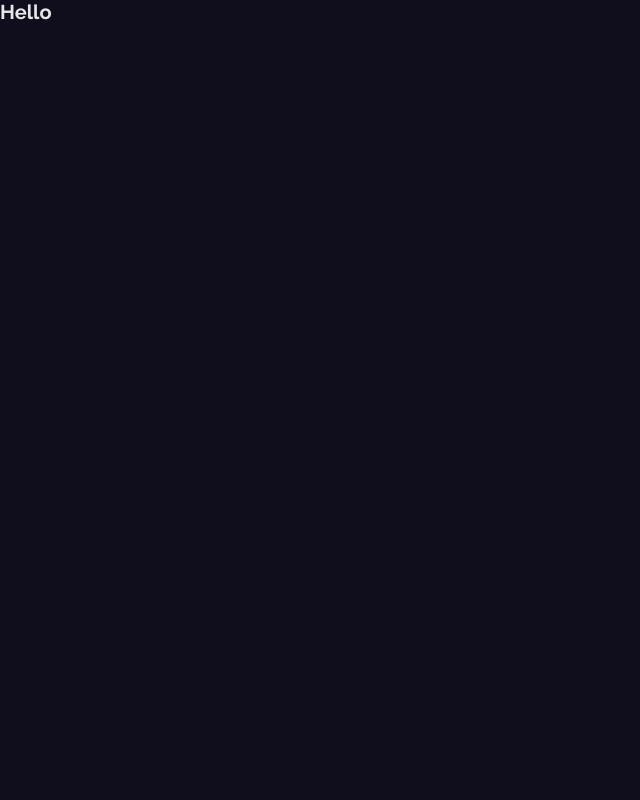
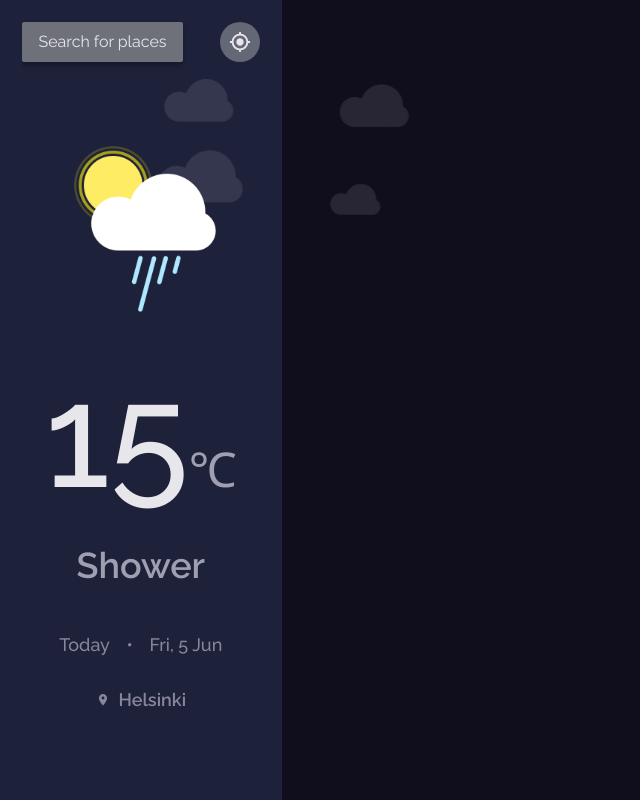
Before and after one commit to gabrielnafuzi/weather-app, a React (Create React App) app: page / in a window 1280 px wide. Shown: the whole page, without its empty margins (0-640 px from the left). Built offline with nearby package versions, Linux system fonts and the light colour scheme; the HTML template or start-up script is replaced by a standard one.

Commit message:
finished today weather section

```diff
--- a/package.json
+++ b/package.json
@@ -3,6 +3,8 @@
   "version": "0.1.0",
   "private": true,
   "dependencies": {
+    "@material-ui/core": "^4.11.0",
+    "@material-ui/icons": "^4.9.1",
     "@testing-library/jest-dom": "^4.2.4",
     "@testing-library/react": "^9.3.2",
     "@testing-library/user-event": "^7.1.2",
--- a/src/App.js
+++ b/src/App.js
@@ -1,11 +1,11 @@
 import React from 'react';
+import Home from './pages/Home';
 import GlobalStyles from './styles/GlobalStyles';
 
 const App = () => {
   return (
     <>
-      <h1>Hello</h1>
-
+      <Home />
       <GlobalStyles />
     </>
   );
--- /dev/null
+++ b/src/components/TodaySection/index.js
@@ -0,0 +1,61 @@
+import React from 'react';
+
+import Shower from '../../assets/icons/Shower.png';
+
+import {
+  Container,
+  HeaderBlock,
+  SearchButton,
+  GpsButton,
+  GpsIcon,
+  MainBlock,
+  WeatherIconBlock,
+  WeatherDescription,
+  LocationBlock,
+  LocationIcon,
+  CloudsBackground,
+} from './styles';
+
+const TodaySection = () => {
+  return (
+    <Container>
+      <div className="wrapper">
+        <CloudsBackground />
+        <HeaderBlock>
+          <SearchButton>Search for places</SearchButton>
+
+          <GpsButton>
+            <GpsIcon />
+          </GpsButton>
+        </HeaderBlock>
+
+        <MainBlock>
+          <WeatherIconBlock>
+            <img src={Shower} alt="Shower" />
+          </WeatherIconBlock>
+
+          <WeatherDescription>
+            <h1>
+              15
+              <span>℃</span>
+            </h1>
+            <h2>Shower</h2>
+
+            <p>
+              <span>Today</span>
+              <span>•</span>
+              <span>Fri, 5 Jun</span>
+            </p>
+
+            <LocationBlock>
+              <LocationIcon />
+              <span>Helsinki</span>
+            </LocationBlock>
+          </WeatherDescription>
+        </MainBlock>
+      </div>
+    </Container>
+  );
+};
+
+export default TodaySection;
--- /dev/null
+++ b/src/components/TodaySection/styles.js
@@ -0,0 +1,188 @@
+import styled from 'styled-components';
+import { LocationOn, GpsFixed } from '@material-ui/icons';
+import CloudBackground from '../../assets/icons/Cloud-background.png';
+
+export const Container = styled.section`
+  display: flex;
+  height: 100vh;
+  padding: 1.8rem 1.1rem;
+  background: var(--color-blue);
+
+  .wrapper {
+    display: flex;
+    flex-direction: column;
+    width: 100%;
+    z-index: 1;
+    overflow-y: hidden;
+  }
+
+  @media (min-width: 61.25rem) {
+    width: 30%;
+  }
+
+  @media (min-width: 74rem) {
+    width: 22%;
+    padding: 2.2rem;
+  }
+`;
+
+export const HeaderBlock = styled.header`
+  display: flex;
+  justify-content: space-between;
+  align-items: center;
+`;
+
+export const SearchButton = styled.div`
+  width: 161px;
+  height: 40px;
+  display: flex;
+  align-items: center;
+  justify-content: center;
+  background: var(--color-gray);
+  box-shadow: 0px 4px 4px rgba(0, 0, 0, 0.25);
+  border-radius: 0.2rem;
+
+  font-size: 1.6rem;
+  line-height: 1.878rem;
+
+  cursor: pointer;
+
+  &:hover {
+  }
+`;
+
+export const GpsButton = styled.button`
+  width: 40px;
+  height: 40px;
+  background: #646775;
+  display: flex;
+  align-items: center;
+  justify-content: center;
+
+  border-radius: 50%;
+
+  cursor: pointer;
+
+  > svg {
+    width: 22px;
+    height: 22px;
+  }
+`;
+
+export const MainBlock = styled.main`
+  display: flex;
+  flex-direction: column;
+  align-items: center;
+  justify-content: center;
+
+  margin-top: 7.6rem;
+`;
+
+export const WeatherIconBlock = styled.div`
+  width: 150px;
+  height: 174px;
+
+  margin-bottom: 4rem;
+`;
+
+export const WeatherDescription = styled.div`
+  text-align: center;
+
+  h1 {
+    font-size: 14.4rem;
+    font-weight: 500;
+    line-height: 16.906rem;
+    margin-bottom: 2.3rem;
+
+    span {
+      font-size: 4.8rem;
+      font-weight: 100;
+      color: var(--color-text-gray);
+      line-height: 5.635rem;
+    }
+  }
+
+  h2 {
+    color: var(--color-text-gray);
+    font-size: 3.6rem;
+    font-weight: 600;
+    line-height: 4.226rem;
+
+    margin-bottom: 4.8rem;
+  }
+
+  p {
+    display: flex;
+    align-items: center;
+    justify-content: space-between;
+    margin: 0 auto 3.4rem;
+    width: 163px;
+
+    font-size: 1.8rem;
+    font-weight: 500;
+    line-height: 2.1rem;
+
+    span {
+      color: var(--color-text-secondary);
+    }
+  }
+`;
+
+export const LocationBlock = styled.div`
+  display: flex;
+  align-items: center;
+  max-width: max-content;
+  margin: 0 auto;
+
+  > svg {
+    width: 14px;
+    height: 19.47px;
+    margin-right: 0.9rem;
+    fill: var(--color-text-secondary);
+  }
+
+  span {
+    font-size: 1.8rem;
+    font-weight: 600;
+    line-height: 2.113rem;
+    color: var(--color-text-secondary);
+  }
+`;
+
+export const CloudsBackground = styled.div`
+  width: 100%;
+  height: calc(100vh - 6rem);
+  position: fixed;
+  z-index: 0;
+  top: 0;
+  left: 0;
+  margin-top: 6rem;
+  background: url(${CloudBackground}) no-repeat center top;
+  background-size: contain;
+  opacity: 0.1;
+  overflow-x: hidden;
+  animation: moving 8s infinite linear;
+
+  @keyframes moving {
+    0%,
+    100% {
+      transform: translateX(-100%);
+    }
+
+    50% {
+      transform: translateX(100%);
+    }
+  }
+
+  @media (min-width: 61.25rem) {
+    width: 30%;
+  }
+
+  @media (min-width: 74rem) {
+    width: 22%;
+  }
+`;
+
+export const GpsIcon = styled(GpsFixed)``;
+
+export const LocationIcon = styled(LocationOn)``;
--- /dev/null
+++ b/src/pages/Home/index.js
@@ -0,0 +1,15 @@
+import React from 'react';
+
+import TodaySection from '../../components/TodaySection';
+
+import { Container } from './styles';
+
+const Home = () => {
+  return (
+    <Container>
+      <TodaySection />
+    </Container>
+  );
+};
+
+export default Home;
--- /dev/null
+++ b/src/pages/Home/styles.js
@@ -0,0 +1,12 @@
+import styled from 'styled-components';
+
+export const Container = styled.div`
+  width: 100%;
+  display: flex;
+  flex-direction: column;
+
+  @media (min-width: 61.25rem) {
+    flex-direction: row;
+    max-height: 100vh;
+  }
+`;
--- a/src/styles/GlobalStyles.js
+++ b/src/styles/GlobalStyles.js
@@ -7,6 +7,7 @@ export default createGlobalStyle`
     --color-gray: #6e707a;
     --color-text-primary: #e7e7eb;
     --color-text-secondary: #88869d;
+    --color-text-gray: #a09fb1;
 
     font-size: 62.5%;
   }
@@ -31,6 +32,11 @@ export default createGlobalStyle`
     color: var(--color-text-primary);
   }
 
+  img {
+    display: block;
+    max-width: 100%;
+  }
+
   ul {
     list-style: none;
   }
```
Also changed, not shown: 1 other file (tests, documents, lock files or other folders).
